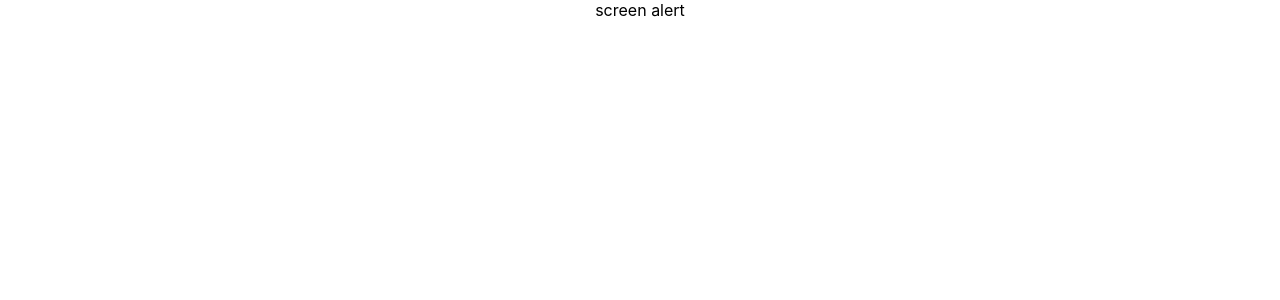
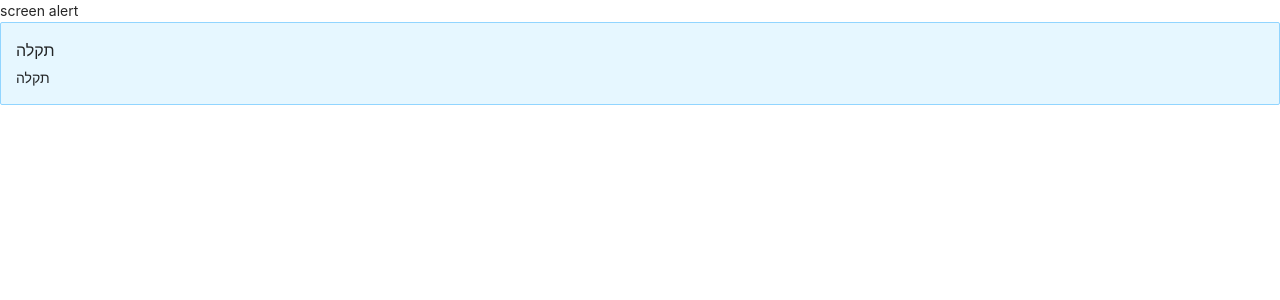
Before and after one commit to natigiat/chalap-client, a React (Create React App) app: page / in a window 1280 px wide. Shown: the top 300 px of the page. Built offline with nearby package versions, Linux system fonts and the light colour scheme.

Commit message:
screen2 addalert

```diff
--- a/package.json
+++ b/package.json
@@ -6,6 +6,7 @@
     "@testing-library/jest-dom": "^4.2.4",
     "@testing-library/react": "^9.3.2",
     "@testing-library/user-event": "^7.1.2",
+    "antd": "^4.4.3",
     "react": "^16.13.1",
     "react-dom": "^16.13.1",
     "react-scripts": "3.4.1"
--- a/src/Screen2/Alert/Alert.js
+++ b/src/Screen2/Alert/Alert.js
@@ -1,7 +1,15 @@
 import React from "react";
-
-function Alerts() {
-  return <div className="App">screen alert </div>;
+import { Alert } from "antd";
+import "./alrts.css";
+function Alerts(props) {
+  return (
+    <div>
+      screen alert
+      <div className="alrt1">
+        <Alert message={props.message} description={props.description} />
+      </div>
+    </div>
+  );
 }
 
 export default Alerts;
--- /dev/null
+++ b/src/Screen2/Alert/alrts.css
@@ -0,0 +1,4 @@
+@import "~antd/dist/antd.css";
+.alrt1 {
+  display: block;
+}
--- a/src/Screen2/Parent/Parent.js
+++ b/src/Screen2/Parent/Parent.js
@@ -1,4 +1,4 @@
-import React, { useState } from "react";
+import React, { useState, useEffect } from "react";
 import Alerts from "../Alert/Alert";
 import Children from "..//Children/Children";
 
@@ -26,10 +26,34 @@ function Parent() {
     },
   ]);
 
+  const [alrt, setalert] = useState({
+    message: null,
+    description: null,
+  });
+  useEffect(() => alrttip("error"), []);
+  const alrttip = (alrttip1) => {
+    switch (alrttip1) {
+      case "error":
+        setalert({ message: "תקלה", description: "תקלה" });
+        break;
+      case "success":
+        setalert({ message: "הצלחה", description: "הצלחה" });
+        break;
+      case "info":
+        setalert({ message: "עדכון", description: "עדכון" });
+        break;
+      case "warning":
+        setalert({ message: "אזהרה ", description: "אזהרה" });
+        break;
+      default:
+        setalert({ message: null, description: null });
+    }
+  };
+
   return (
     <div>
       <div>
-        <Alerts />
+        <Alerts message={alrt.message} description={alrt.description} />
 
         {Api.map((child) => (
           <Children
```
Also changed, not shown: 1 other file (tests, documents, lock files or other folders).
